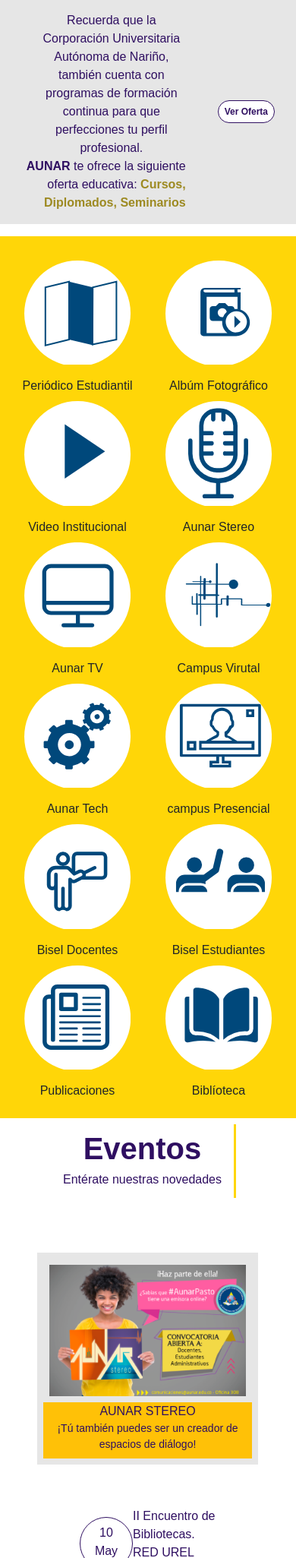
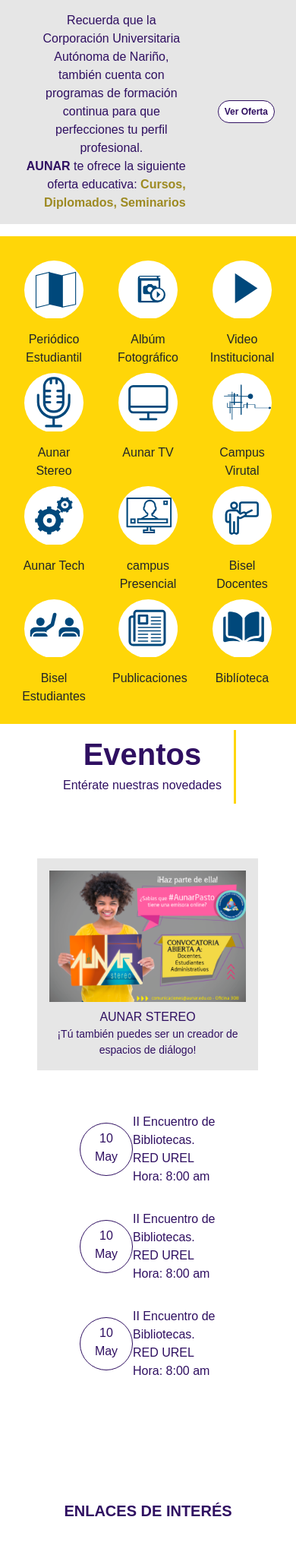
Before and after one commit to julianrodri11/aunar, a PHP site: page / in a window 390 px wide. Shown: the part 2367-4418 px from the top of the page at 76% size. Run offline with PHP 8.4, Linux system fonts and the light colour scheme; some web fonts are replaced.

Commit message:
iconos responsive y links locales

```diff
--- a/index.php
+++ b/index.php
@@ -322,18 +322,18 @@
 <!-- -----------------MENU ICONOS----------------------------- -->
 <div class="container-fluid p-4  fondo-amarillo fuente-institucional">
   <div class="row text-center justify-content-center  ">
-    <div class=" col-lg-1 col-md-2 col-sm-4 col-6 "><div class="p-2 "><img class="img-fluid " src="img/iconos/periodico.svg" alt=""></div><p class="pt-2 mb-0">Periódico Estudiantil</p> </div>
-    <div class=" col-lg-1 col-md-2 col-sm-4 col-6 "><div class="p-2 "><img class="img-fluid " src="img/iconos/album.svg" alt=""></div><p class="pt-2 mb-0">Albúm Fotográfico</p> </div>
-    <div class=" col-lg-1 col-md-2 col-sm-4 col-6 "><div class="p-2 "><img class="img-fluid " src="img/iconos/v-institucional.svg" alt=""></div><p class="pt-2 mb-0">Video Institucional</p> </div>
-    <div class=" col-lg-1 col-md-2 col-sm-4 col-6 "><div class="p-2 "><img class="img-fluid " src="img/iconos/astereo.svg" alt=""></div><p class="pt-2 mb-0">Aunar Stereo</p> </div>
-    <div class=" col-lg-1 col-md-2 col-sm-4 col-6 "><div class="p-2 "><img class="img-fluid " src="img/iconos/aunartv.svg" alt=""></div><p class="pt-2 mb-0">Aunar TV</p> </div>
-    <div class=" col-lg-1 col-md-2 col-sm-4 col-6 "><div class="p-2 "><img class="img-fluid " src="img/iconos/campus-virtual.svg" alt=""></div><p class="pt-2 mb-0">Campus Virutal</p> </div>
-    <div class=" col-lg-1 col-md-2 col-sm-4 col-6 "><div class="p-2 "><img class="img-fluid " src="img/iconos/atech.svg" alt=""></div><p class="pt-2 mb-0">Aunar Tech</p> </div>
-    <div class=" col-lg-1 col-md-2 col-sm-4 col-6 "><div class="p-2 "><img class="img-fluid " src="img/iconos/campus-presencial.svg" alt=""></div><p class="pt-2 mb-0">campus Presencial</p> </div>
-    <div class=" col-lg-1 col-md-2 col-sm-4 col-6 "><div class="p-2 "><img class="img-fluid " src="img/iconos/bdocentes.svg" alt=""></div><p class="pt-2 mb-0">Bisel Docentes</p> </div>
-    <div class=" col-lg-1 col-md-2 col-sm-4 col-6 "><div class="p-2 "><img class="img-fluid " src="img/iconos/bestudiantes.svg" alt=""></div><p class="pt-2 mb-0">Bisel Estudiantes</p> </div>
-    <div class=" col-lg-1 col-md-2 col-sm-4 col-6 "><div class="p-2 "><img class="img-fluid " src="img/iconos/publicaciones.svg" alt=""></div><p class="pt-2 mb-0">Publicaciones</p> </div>
-    <div class=" col-lg-1 col-md-2 col-sm-4 col-6 "><div class="p-2 "><img class="img-fluid " src="img/iconos/biblioteca.svg" alt=""></div><p class="pt-2 mb-0">Biblíoteca</p> </div>
+    <div class=" col-xl-1 col-lg-1 col-md-2  col-sm-2 col-4 "><div class="p-2 "><img class="img-fluid " src="img/iconos/periodico.svg" alt=""></div><p class="pt-2 mb-0">Periódico Estudiantil</p> </div>
+    <div class=" col-xl-1 col-lg-1 col-md-2  col-sm-2 col-4 "><div class="p-2 "><img class="img-fluid " src="img/iconos/album.svg" alt=""></div><p class="pt-2 mb-0">Albúm Fotográfico</p> </div>
+    <div class=" col-xl-1 col-lg-1 col-md-2  col-sm-2 col-4 "><div class="p-2 "><img class="img-fluid " src="img/iconos/v-institucional.svg" alt=""></div><p class="pt-2 mb-0">Video Institucional</p> </div>
+    <div class=" col-xl-1 col-lg-1 col-md-2  col-sm-2 col-4 "><div class="p-2 "><img class="img-fluid " src="img/iconos/astereo.svg" alt=""></div><p class="pt-2 mb-0">Aunar Stereo</p> </div>
+    <div class=" col-xl-1 col-lg-1 col-md-2  col-sm-2 col-4 "><div class="p-2 "><img class="img-fluid " src="img/iconos/aunartv.svg" alt=""></div><p class="pt-2 mb-0">Aunar TV</p> </div>
+    <div class=" col-xl-1 col-lg-1 col-md-2  col-sm-2 col-4 "><div class="p-2 "><img class="img-fluid " src="img/iconos/campus-virtual.svg" alt=""></div><p class="pt-2 mb-0">Campus Virutal</p> </div>
+    <div class=" col-xl-1 col-lg-1 col-md-2  col-sm-2 col-4 "><div class="p-2 "><img class="img-fluid " src="img/iconos/atech.svg" alt=""></div><p class="pt-2 mb-0">Aunar Tech</p> </div>
+    <div class=" col-xl-1 col-lg-1 col-md-2  col-sm-2 col-4 "><div class="p-2 "><img class="img-fluid " src="img/iconos/campus-presencial.svg" alt=""></div><p class="pt-2 mb-0">campus Presencial</p> </div>
+    <div class=" col-xl-1 col-lg-1 col-md-2  col-sm-2 col-4 "><div class="p-2 "><img class="img-fluid " src="img/iconos/bdocentes.svg" alt=""></div><p class="pt-2 mb-0">Bisel Docentes</p> </div>
+    <div class=" col-xl-1 col-lg-1 col-md-2  col-sm-2 col-4 "><div class="p-2 "><img class="img-fluid " src="img/iconos/bestudiantes.svg" alt=""></div><p class="pt-2 mb-0">Bisel Estudiantes</p> </div>
+    <div class=" col-xl-1 col-lg-1 col-md-2  col-sm-2 col-4 "><div class="p-2 "><img class="img-fluid " src="img/iconos/publicaciones.svg" alt=""></div><p class="pt-2 mb-0">Publicaciones</p> </div>
+    <div class=" col-xl-1 col-lg-1 col-md-2  col-sm-2 col-4 "><div class="p-2 "><img class="img-fluid " src="img/iconos/biblioteca.svg" alt=""></div><p class="pt-2 mb-0">Biblíoteca</p> </div>
   </div>
 </div>
 <!-- -----------------FIN MENÚ ICONOS------------------------- -->
@@ -357,7 +357,7 @@
       <div class="row p-3 ">
         <div class="col-md-6 p-2  border-right border-white fondo-gris-os">
           <div class="col p-2 text-center"><img class="img-fluid" alt="Responsive image" src="img/aunar_stereo.png"/></div>
-          <div class=" texto-azul text-center bg-warning ">
+          <div class=" texto-azul text-center ">
             <div class="row">
                 <div class="col-12 mb-0 p-0 fuente-institucional ">AUNAR STEREO</div>
                 <div class="col-12 "><label class="f-size-14">¡Tú también puedes ser un creador de espacios de diálogo!</label></div>
```
